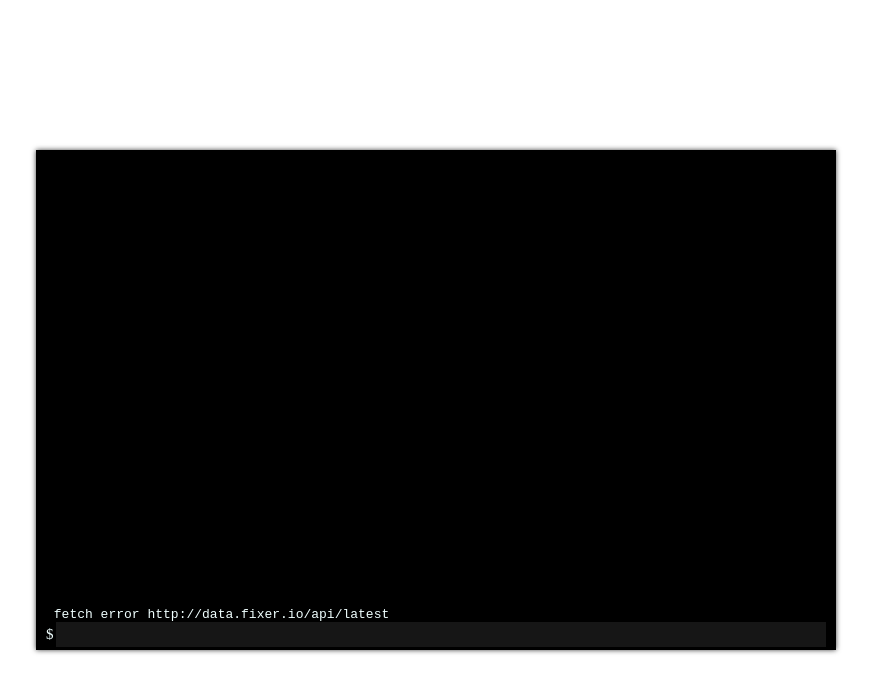
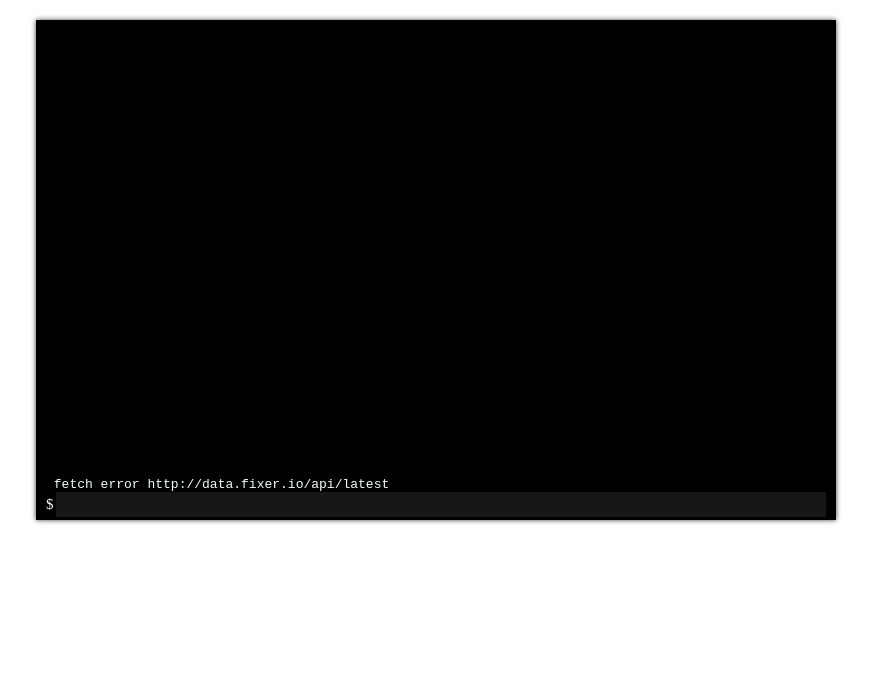
Before and after one commit to bartushak007/terminal-app, a React (Create React App) app: page / in a window 1280 px wide. Shown: the top 692 px of the page, without its empty margins (204-1075 px from the left). Built offline with nearby package versions, Linux system fonts and the light colour scheme; no server answers.

Commit message:
fix styles

```diff
--- a/src/App.js
+++ b/src/App.js
@@ -4,7 +4,7 @@ import Terminal from "./components/Terminal";
 
 function App() {
   return (
-    <div className="relative fullscreenHeight">
+    <div className="App relative fullscreenHeight">
       <Terminal />
     </div>
   );
--- a/src/components/Terminal/terminal.module.css
+++ b/src/components/Terminal/terminal.module.css
@@ -2,7 +2,7 @@
   max-width: 800px;
   min-height: 500px;
   width: 100%;
-  margin: 0 auto;
+  margin: 20px auto;
   background-color: black;
   color: azure;
   text-align: left;
@@ -11,10 +11,7 @@
   display: flex;
   flex-direction: column;
   justify-content: flex-end;
-  position: absolute;
-  top: 50%;
-  left: 50%;
-  transform: translate(-50%, -50%);
+  overflow: auto;
 }
 
 .commandLineForm {
--- a/src/index.css
+++ b/src/index.css
@@ -9,6 +9,10 @@ body {
   height: 100%;
 }
 
+.App {
+  margin: 0 5px;
+}
+
 .relative {
   position: relative;
 }
```
